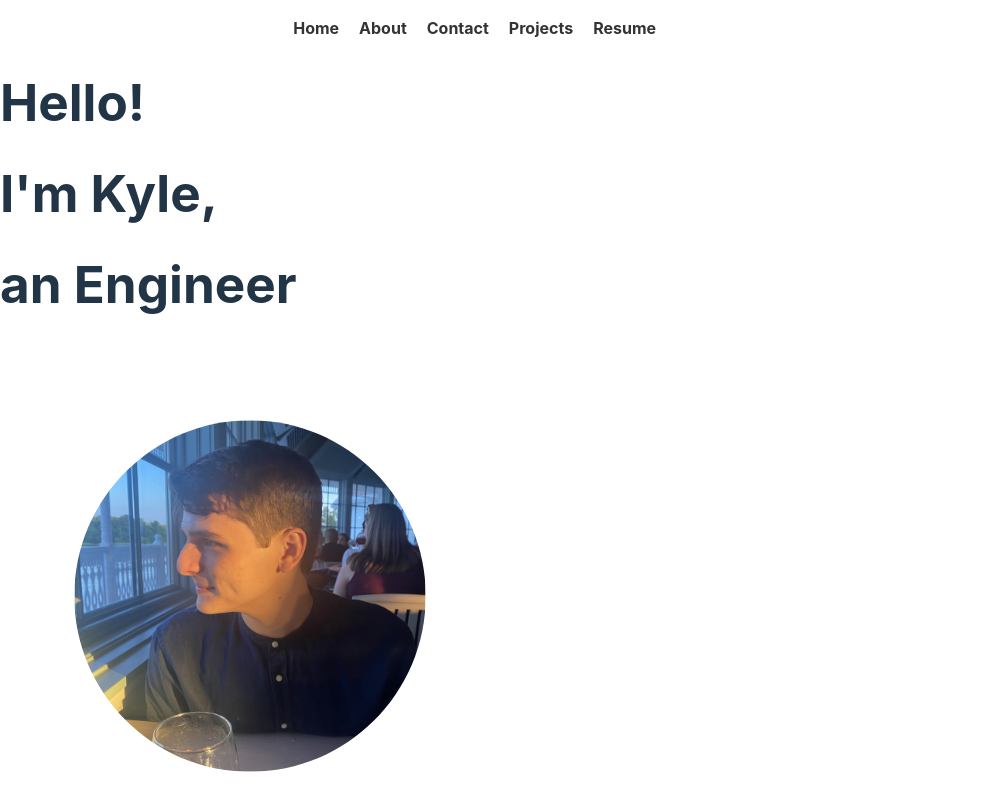
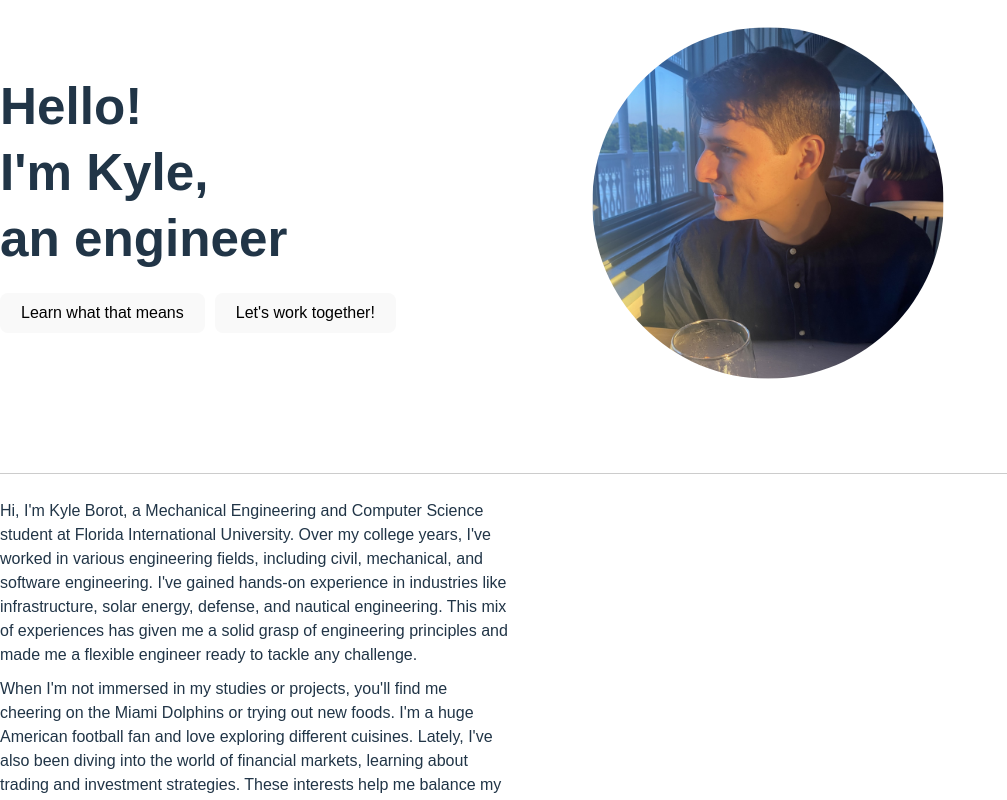
Before and after one commit to kyleborot/kyleborot_portfolio_site, a React (Vite) app in the folder frontend/: page / in a window 1280 px wide. Shown: the top 800 px of the page, without its empty margins (0-1007 px from the left). Built offline with nearby package versions, Linux system fonts and the light colour scheme.

Commit message:
ui changes

```diff
--- a/frontend/src/components/Home/About.tsx
+++ b/frontend/src/components/Home/About.tsx
@@ -2,13 +2,30 @@
 
 import React from 'react';
 import { Element } from 'react-scroll';
+import './HomeComponent.css'
 
 const About: React.FC = () => {
   return (
     <Element name="about">
-        <div>
-        <h2>About</h2>
-        {/* Add your About content here */}
+        <div className="container">
+            <div className="text-section">
+                <p>
+                    Hi, I'm Kyle Borot, a Mechanical Engineering and Computer Science student at Florida International University.
+                    Over my college years, I've worked in various engineering fields, including civil, mechanical, and software engineering.
+                    I've gained hands-on experience in industries like infrastructure, solar energy, defense, and nautical engineering.
+                    This mix of experiences has given me a solid grasp of engineering principles and made me a flexible engineer ready to tackle any challenge.
+                </p>
+                <p>
+                    When I'm not immersed in my studies or projects, you'll find me cheering on the Miami Dolphins or trying out new foods.
+                    I'm a huge American football fan and love exploring different cuisines.
+                    Lately, I've also been diving into the world of financial markets, learning about trading and investment strategies.
+                    These interests help me balance my busy schedule and keep me curious and motivated.
+                </p>
+            </div>
+            <div className="image-container">
+                {/* Future image can be included here */}
+                {/* <img src="/about_photo.png" alt="Kyle Borot"/> */}
+            </div>
         </div>
     </Element>
   );
--- a/frontend/src/components/Home/Home.tsx
+++ b/frontend/src/components/Home/Home.tsx
@@ -2,8 +2,8 @@
 
 import React from 'react';
 import { NavLink as RouterLink, useLocation, useNavigate } from 'react-router-dom';
-import { Link as ScrollLink } from 'react-scroll';
 import * as Scroll from 'react-scroll';
+import './HomeComponent.css'
 
 const Home: React.FC = () => {
   const path = useLocation().pathname;
@@ -22,14 +22,19 @@ const Home: React.FC = () => {
     };
 
   return (
-    <div>
-      <h1>Hello!</h1>
-      <h1>I'm Kyle, </h1>
-      <h1>an Engineer</h1>
-      <img src="/home_photo.png" alt="profile photo"/>
-      <button>Learn what that means</button>
-      <button>Let's work together!</button>
-
+    <div className="container">
+      <div className="text-buttons">
+        <h1>Hello!</h1>
+        <h1>I'm Kyle, </h1>
+        <h1>an engineer</h1>
+        <div className="buttons">
+          <button onClick={() => goToPageAndScroll("about")}>Learn what that means</button>
+          <button onClick={() => goToPageAndScroll("contact")}>Let's work together!</button>
+        </div>
+      </div>
+        <div className="image-container">
+          <img src="/home_photo.png" alt="profile photo"/>
+        </div>
     </div>
   );
 }
--- /dev/null
+++ b/frontend/src/components/Home/HomeComponent.css
@@ -0,0 +1,53 @@
+body {
+    display: flex;
+    justify-content: center;
+    align-items: center;
+    height: 100vh;
+    margin: 0;
+    font-family: Arial, sans-serif;
+}
+
+.container {
+    display: flex;
+    justify-content: space-between;
+    align-items: center;
+    width: 80%;
+    padding-top: 20px;
+    padding-bottom: 20px; /* Padding at the bottom */
+    border-bottom: 1px solid #ccc; /* Faint line at the bottom */
+}
+
+.text-buttons, .text-section {
+    display: flex;
+    flex-direction: column;
+    justify-content: center;
+    align-items: flex-start;
+    flex: 1;
+}
+
+.text-buttons h1, .text-section p {
+    margin: 5px 0;
+}
+
+.buttons {
+    margin-top: 20px;
+}
+
+.buttons button {
+    margin-right: 10px;
+    padding: 10px 20px;
+    font-size: 16px;
+}
+
+.image-container {
+    display: flex;
+    justify-content: center;
+    align-items: center;
+    flex: 1;
+}
+
+.image-container img {
+    max-width: 100%;
+    height: auto;
+    border-radius: 50%;
+}
```
